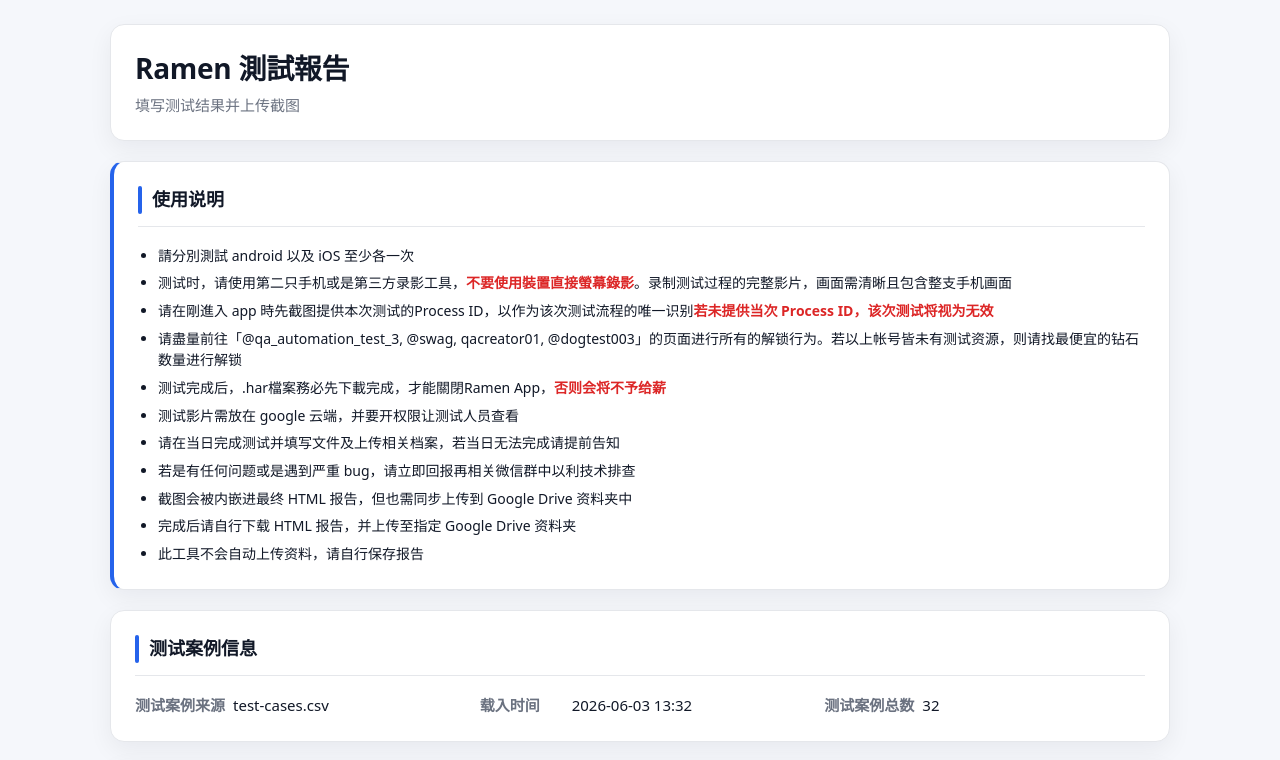
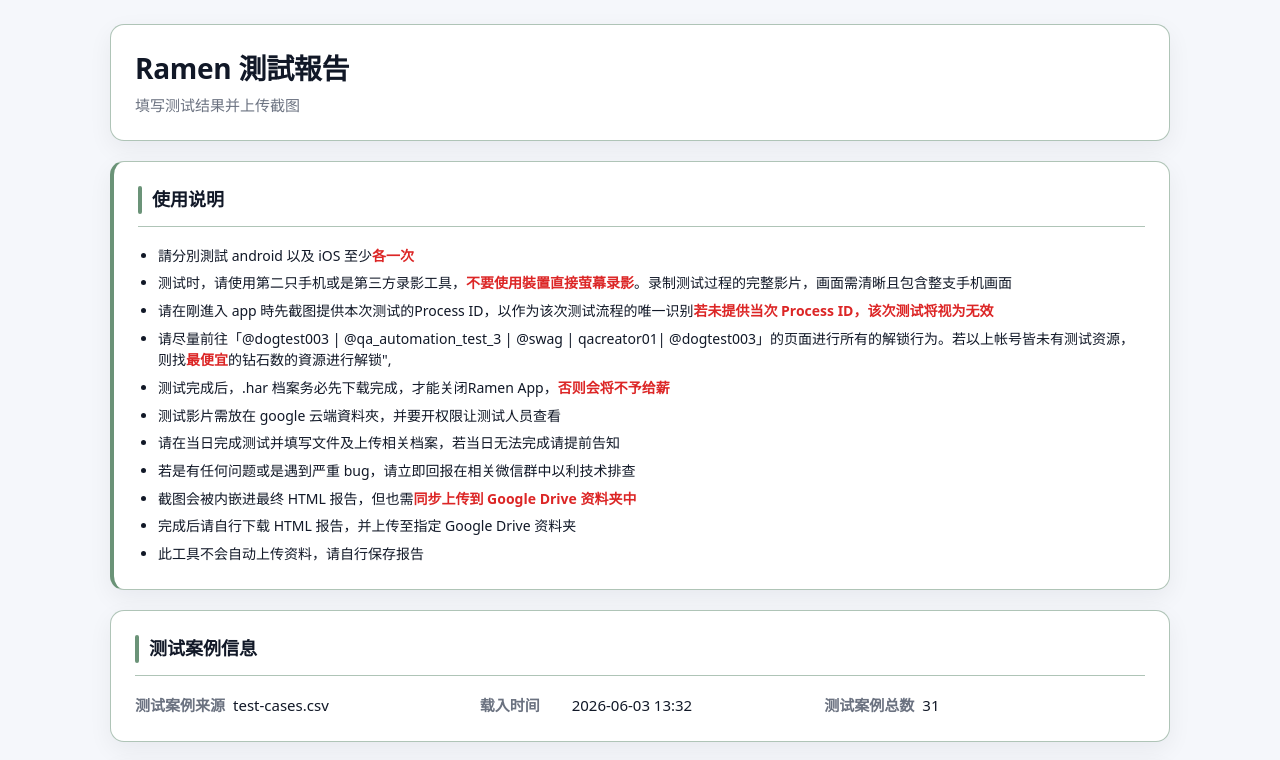
Before and after one commit to AdalynWu/regional-test-report-tool, a React (Vite) app: page / in a window 1280 px wide. Shown: the top 760 px of the page. Built offline with nearby package versions, Linux system fonts and the light colour scheme.

Commit message:
feat: update README and test cases with clearer instructions and formatting improvements

```diff
--- a/src/components/InstructionCard.tsx
+++ b/src/components/InstructionCard.tsx
@@ -5,10 +5,12 @@
  * wrapping them in a <span> with a highlight class (e.g. "hl-danger").
  */
 const INSTRUCTIONS: ReactNode[] = [
-  <>請分別測試 android 以及 iOS 至少各一次</>,
+  <>
+    請分別測試 android 以及 iOS 至少<span className="hl-danger">各一次</span>
+  </>,
   <>
     测试时，请使用第二只手机或是第三方录影工具，
-    <span className="hl-danger">不要使用裝置直接螢幕錄影</span>
+    <span className="hl-danger">不要使用裝置直接萤幕录影</span>
     。录制测试过程的完整影片，画面需清晰且包含整支手机画面
   </>,
   <>
@@ -18,15 +20,22 @@
       若未提供当次 Process ID，该次测试将视为无效
     </span>
   </>,
-  "请盡量前往「@qa_automation_test_3, @swag, qacreator01, @dogtest003」的页面进行所有的解锁行为。若以上帐号皆未有测试资源，则请找最便宜的钻石数量进行解锁",
   <>
-    测试完成后，.har檔案務必先下載完成，才能關閉Ramen App，
+    请尽量前往「@dogtest003 | @qa_automation_test_3 | @swag | qacreator01|
+    @dogtest003」的页面进行所有的解锁行为。若以上帐号皆未有测试资源，则找
+    <span className="hl-danger">最便宜</span>的钻石数的資源进行解锁",
+  </>,
+  <>
+    测试完成后，.har 档案务必先下载完成，才能关闭Ramen App，
     <span className="hl-danger">否则会将不予给薪</span>
   </>,
-  "测试影片需放在 google 云端，并要开权限让测试人员查看",
+  "测试影片需放在 google 云端資料夾，并要开权限让测试人员查看",
   "请在当日完成测试并填写文件及上传相关档案，若当日无法完成请提前告知",
-  "若是有任何问题或是遇到严重 bug，请立即回报再相关微信群中以利技术排查",
-  "截图会被内嵌进最终 HTML 报告，但也需同步上传到 Google Drive 资料夹中",
+  <>若是有任何问题或是遇到严重 bug，请立即回报在相关微信群中以利技术排查</>,
+  <>
+    截图会被内嵌进最终 HTML 报告，但也需
+    <span className="hl-danger">同步上传到 Google Drive 资料夹中</span>
+  </>,
   "完成后请自行下载 HTML 报告，并上传至指定 Google Drive 资料夹",
   "此工具不会自动上传资料，请自行保存报告",
 ];
--- a/src/styles.css
+++ b/src/styles.css
@@ -4,13 +4,13 @@
   --color-surface: #ffffff;
   --color-surface-muted: #f8fafc;
 
-  --color-primary: #2563eb;
-  --color-primary-dark: #1e40af;
-  --color-primary-soft: #dbeafe;
+  --color-primary: #1051259e;
+  --color-primary-dark: #46ac61;
+  --color-primary-soft: #dbfee2;
 
   --color-text: #111827;
   --color-text-muted: #6b7280;
-  --color-border: #e5e7eb;
+  --color-border: #4f7d5f73;
   --color-border-strong: #cbd5e1;
 
   --color-success: #16a34a;
```
Also changed, not shown: public/data/test-cases.csv, 1 other file (tests, documents, lock files or other folders).
